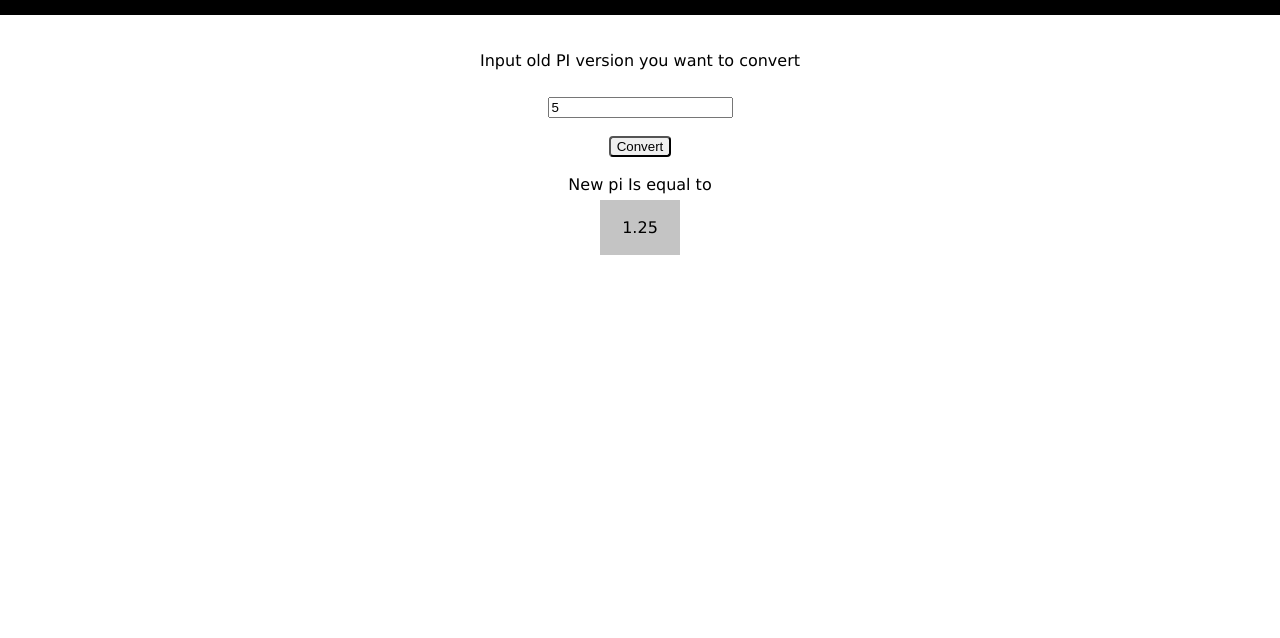
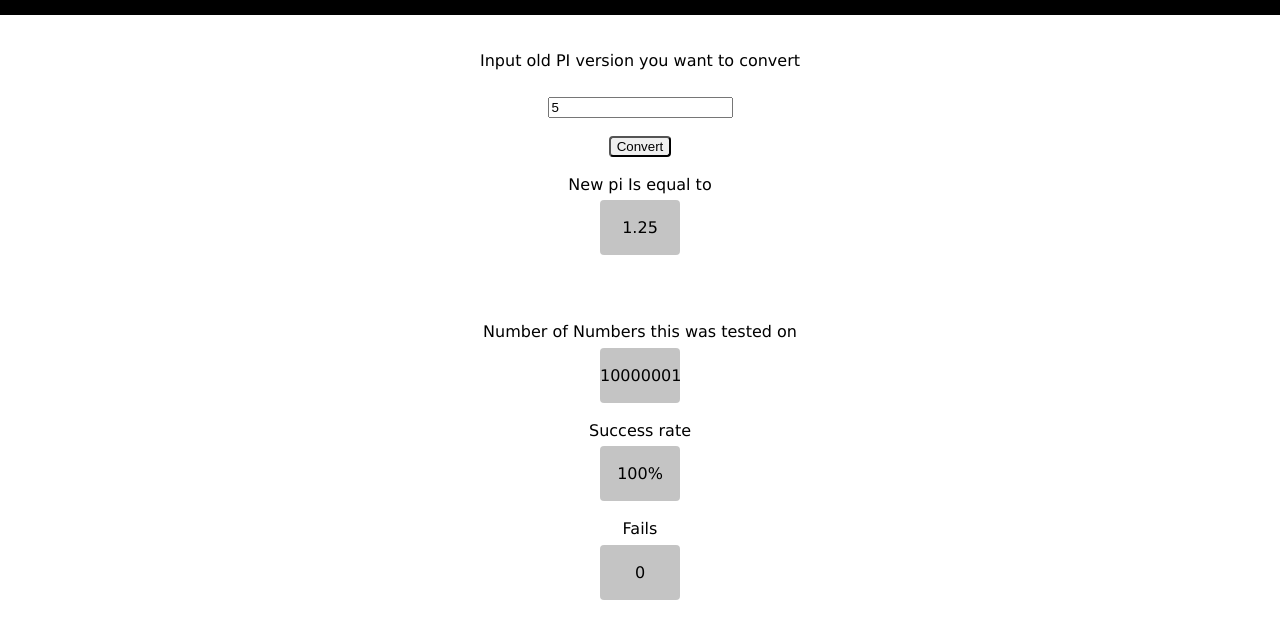
Before and after one commit to AsherSeiling/New-Pi-varifacation-and-creation-website, a plain HTML site: page index.html in a window 1280 px wide. Both pictures are taken after typing "5" into the empty fields and a click on the button "Convert". Shown: the part 78-716 px from the top of the page. Drawn offline with Linux system fonts and the light colour scheme.

Commit message:
Final commit.

```diff
--- a/index.css
+++ b/index.css
@@ -29,4 +29,12 @@ p{
     background-color: rgba(116, 116, 116, 0.418);
     margin-left: var(--margins-pi-out);
     margin-right: var(--margins-pi-out);
+    border-radius: 3pt;
 }
+
+.test_output{
+    background-color: rgba(116, 116, 116, 0.418);
+    margin-left: var(--margins-pi-out);
+    margin-right: var(--margins-pi-out);
+    border-radius: 3pt;
+}
--- a/index.html
+++ b/index.html
@@ -35,11 +35,34 @@
             <br>
             <br>
             <p style="margin-bottom: 5pt;">New pi Is equal to</p>
-            <div class="output_box">
+            <div class="output_box" style="margin-bottom: 50pt;">
                 <br>
                 <p id="new_pi_out"></p>
                 <br>
             </div>
+            <p style="margin-bottom: 5pt;">
+                Number of Numbers this was tested on
+            </p>
+            <div class="test_output">
+                <br>
+                <p id="times_tested"></p>
+                <br>
+            </div>
+            <br>
+            <p style="margin-bottom: 5pt;">Success rate</p>
+            <div class="test_output">
+                <br>
+                <p id="success_rate"></p>
+                <br>
+            </div>
+            <br>
+            <p style="margin-bottom: 5pt;">Fails</p>
+            <div class="test_output">
+                <br>
+                <p id="fails"></p>
+                <br>
+            </div>
+
         </center>
     </div>
 </body>
--- a/index.js
+++ b/index.js
@@ -27,9 +27,10 @@ function convert_new_pi_to_old_pi(){
 // Function ran on execution
 function main(){
     convert_new_pi_to_old_pi();
+    test_algerithm();
 };
 
-// Checks to see if
+// Checks to see if the box is filled in
 function check(){
     if(old_pi == ""){
         alert("You need to input PI fist");
@@ -38,3 +39,43 @@ function check(){
     else{
     };
 };
+
+// Vars that need to be global for the test algertithm
+
+var fail_count = 0;
+
+var success_count = 0;
+
+
+var num = 0;
+
+var try_num = 0;
+
+// Class to check to make shure that new pi workd
+function test_algerithm(){
+    alert("The webpage is going to test this variation please do not close the webpage for about 20-30 seconds.");
+    while(num <= 1000000){
+        num += .1;
+        try_num += 1;
+        var cal_area_new = (num * num) * new_pi;
+        var cal_area_old = ((num / 2) * (num / 2)) * old_pi;
+
+        var cal_cir_new = (num * new_pi) * 4;
+        var cal_cir_old = (num * new_pi);
+
+        // If statements that check to see if the stuff is succesfull
+
+        if(cal_area_new == cal_area_old){
+            success_count += 1;
+        }
+        else{
+            fail_count += 1;
+        };
+    };
+
+    var success_rate = `${(success_count / try_num) * 100}%`;
+    // Updates the test boxes
+    document.getElementById("times_tested").innerHTML = try_num;
+    document.getElementById("fails").innerHTML = fail_count;
+    document.getElementById("success_rate").innerHTML = success_rate;
+};
```
